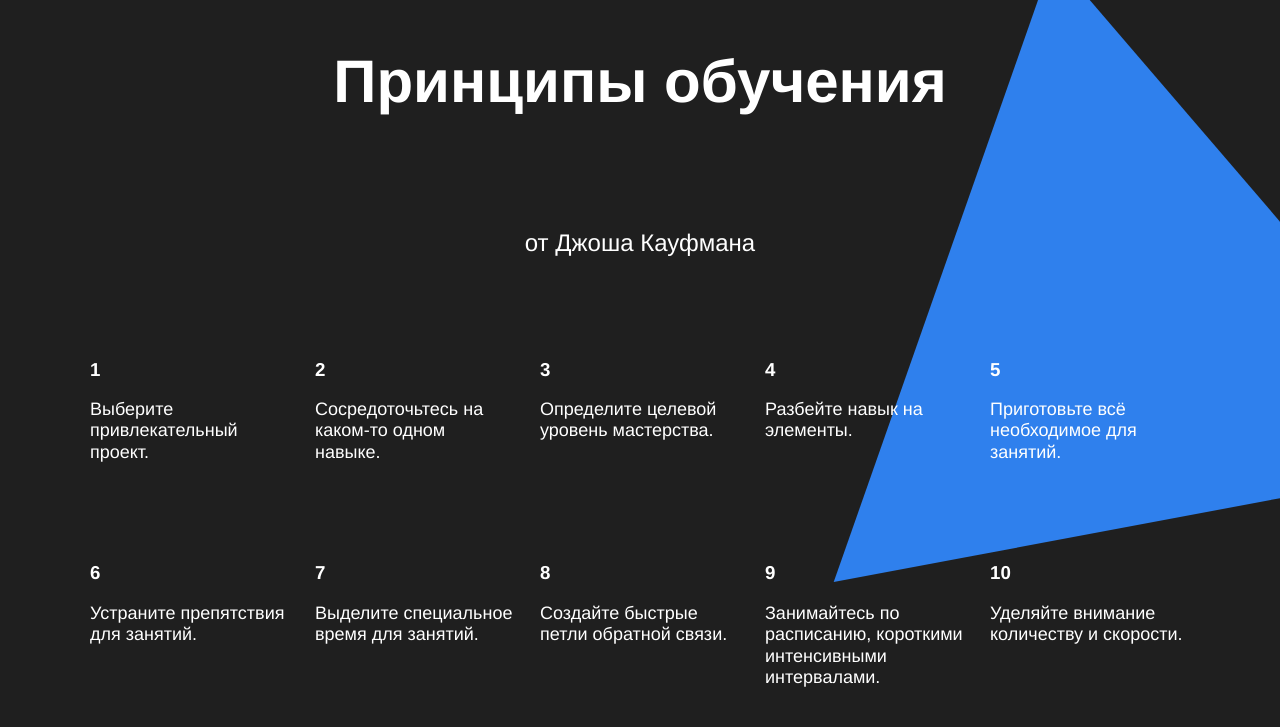
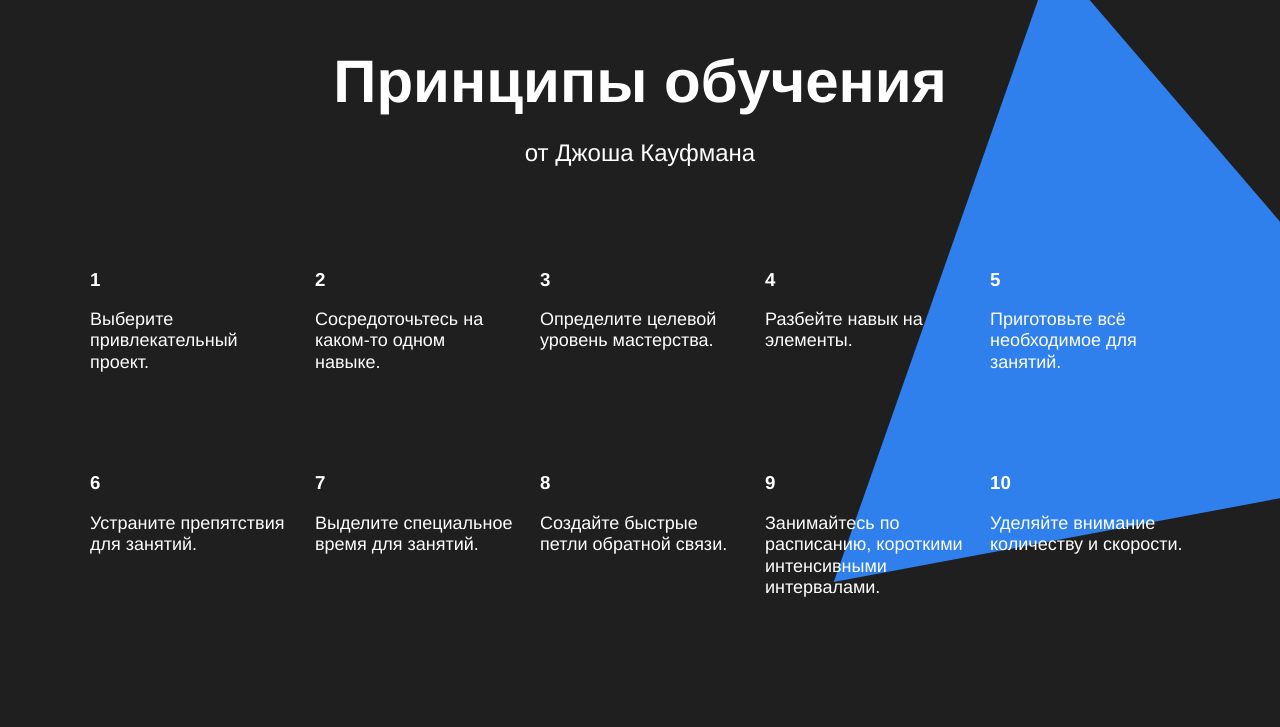
Before and after one commit to Bogdanmaan/how-to-learn, a plain HTML site: page index.html in a window 1280 px wide. Shown: the part 3000-3727 px from the top of the page. Drawn offline with Linux system fonts and the light colour scheme.

Commit message:
очередные исправления 1 работа

```diff
--- a/index.html
+++ b/index.html
@@ -82,7 +82,7 @@
       <section class="kaufman">
         <h1 class="section-title section-title_theme_dark">Принципы обучения
         </h1>
-        <p class="section-subtitle section-title_theme_dark">от Джоша Кауфмана
+        <p class="section-subtitle section-subtitle_theme_dark">от Джоша Кауфмана
         </p>
         <div class="table table_theme_dark">
           <div class="table__cell_theme_dark">
--- a/styles/style.css
+++ b/styles/style.css
@@ -246,10 +246,6 @@
   overflow: hidden;
 }
 
-.section-title_theme_dark {
-  margin-top: 90px;
-}
-
 .table_theme_dark {
   margin-bottom: 90px;
 }
@@ -265,6 +261,11 @@
 }
 
 .section-title_theme_dark {
+  color: white;
+  margin-top: 90px;
+}
+
+.section-subtitle_theme_dark {
   color: white;
 }
 
```
